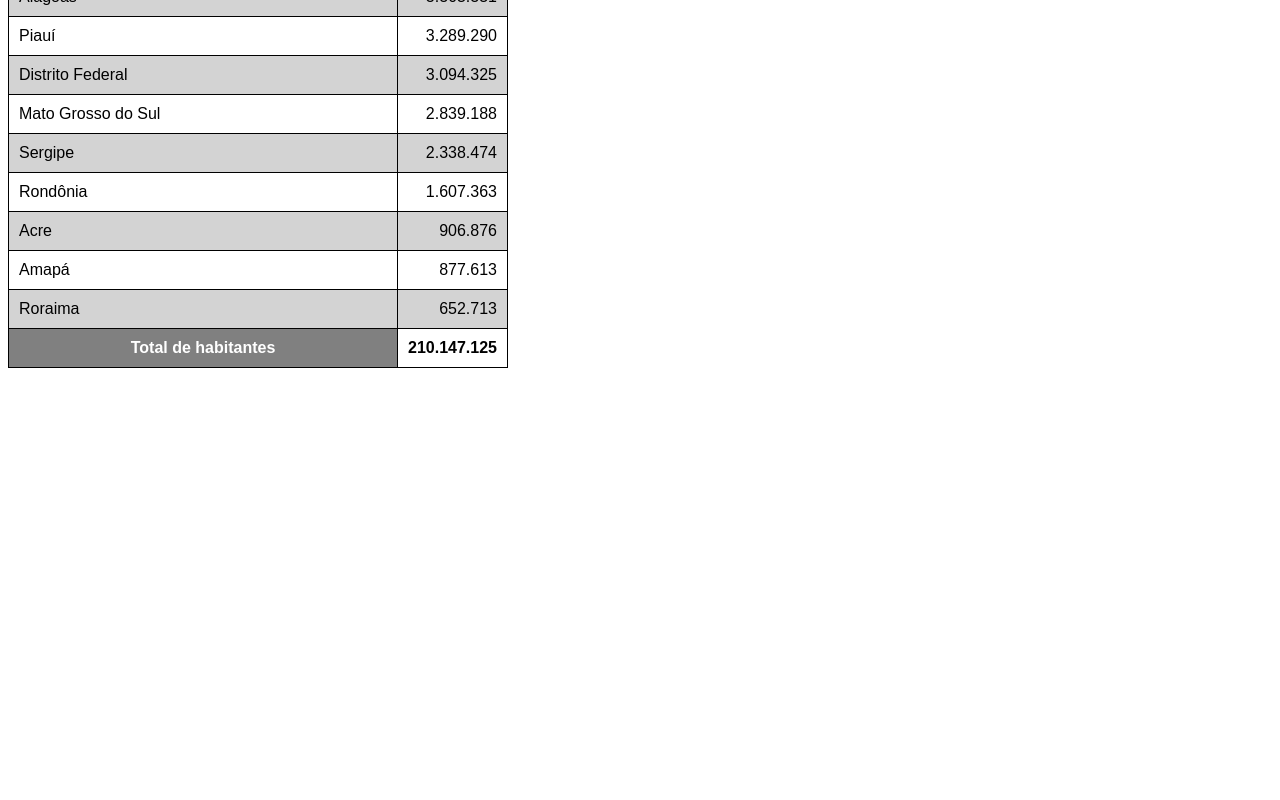
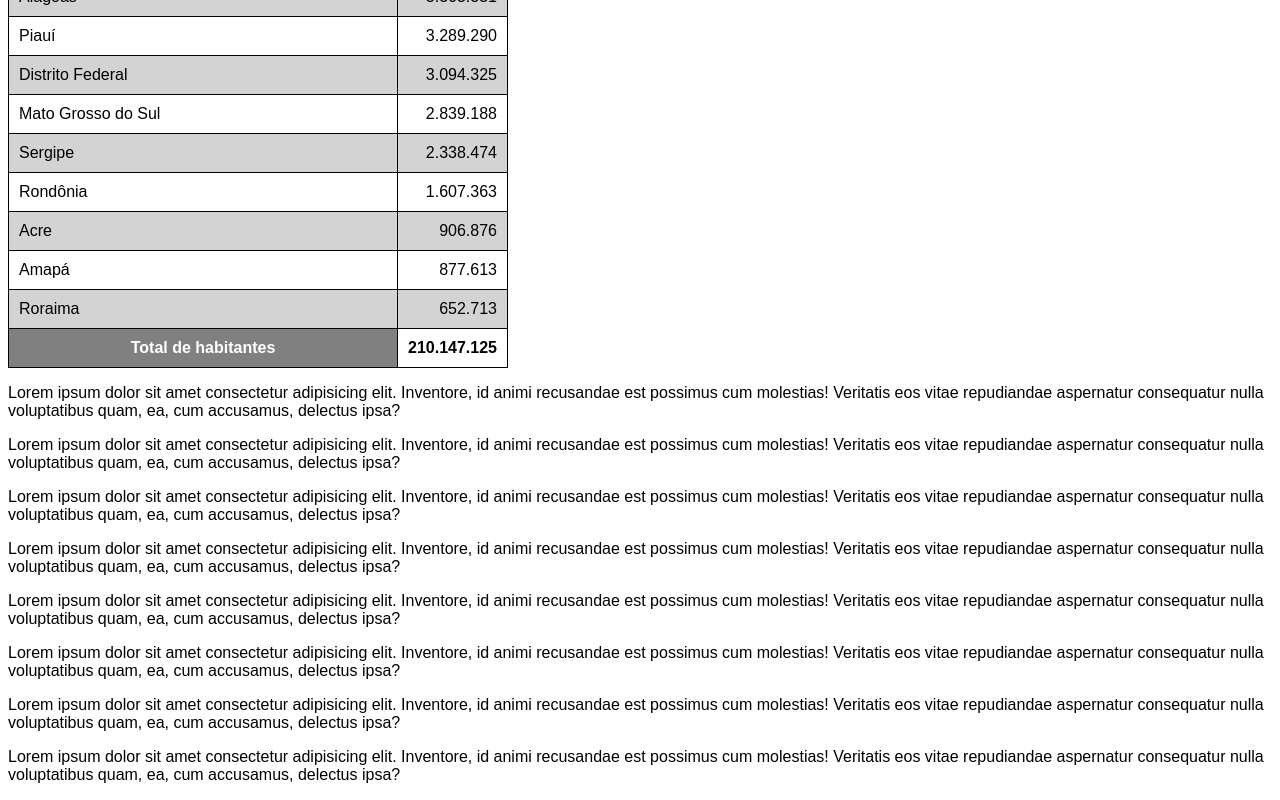
Before and after one commit to KauanLeivingsonRomero/Curso-HTML, a plain HTML site: page ex026 - tabelas/tabela002/index.html in a window 1280 px wide. Shown: the part 853-1653 px from the top of the page. Before the commit the page ends 1229 px from the top, so only its background shows below. Drawn offline with Linux system fonts and the light colour scheme.

```diff
--- a/ex026 - tabelas/tabela002/index.html
+++ b/ex026 - tabelas/tabela002/index.html
@@ -141,5 +141,13 @@
       </tr>
     </tfoot>
   </table>
+  <p>Lorem ipsum dolor sit amet consectetur adipisicing elit. Inventore, id animi recusandae est possimus cum molestias! Veritatis eos vitae repudiandae aspernatur consequatur nulla voluptatibus quam, ea, cum accusamus, delectus ipsa?</p>
+  <p>Lorem ipsum dolor sit amet consectetur adipisicing elit. Inventore, id animi recusandae est possimus cum molestias! Veritatis eos vitae repudiandae aspernatur consequatur nulla voluptatibus quam, ea, cum accusamus, delectus ipsa?</p>
+  <p>Lorem ipsum dolor sit amet consectetur adipisicing elit. Inventore, id animi recusandae est possimus cum molestias! Veritatis eos vitae repudiandae aspernatur consequatur nulla voluptatibus quam, ea, cum accusamus, delectus ipsa?</p>
+  <p>Lorem ipsum dolor sit amet consectetur adipisicing elit. Inventore, id animi recusandae est possimus cum molestias! Veritatis eos vitae repudiandae aspernatur consequatur nulla voluptatibus quam, ea, cum accusamus, delectus ipsa?</p>
+  <p>Lorem ipsum dolor sit amet consectetur adipisicing elit. Inventore, id animi recusandae est possimus cum molestias! Veritatis eos vitae repudiandae aspernatur consequatur nulla voluptatibus quam, ea, cum accusamus, delectus ipsa?</p>
+  <p>Lorem ipsum dolor sit amet consectetur adipisicing elit. Inventore, id animi recusandae est possimus cum molestias! Veritatis eos vitae repudiandae aspernatur consequatur nulla voluptatibus quam, ea, cum accusamus, delectus ipsa?</p>
+  <p>Lorem ipsum dolor sit amet consectetur adipisicing elit. Inventore, id animi recusandae est possimus cum molestias! Veritatis eos vitae repudiandae aspernatur consequatur nulla voluptatibus quam, ea, cum accusamus, delectus ipsa?</p>
+  <p>Lorem ipsum dolor sit amet consectetur adipisicing elit. Inventore, id animi recusandae est possimus cum molestias! Veritatis eos vitae repudiandae aspernatur consequatur nulla voluptatibus quam, ea, cum accusamus, delectus ipsa?</p>
 </body>
 </html>
```
